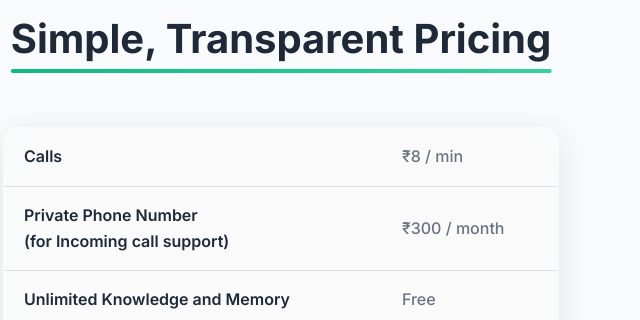
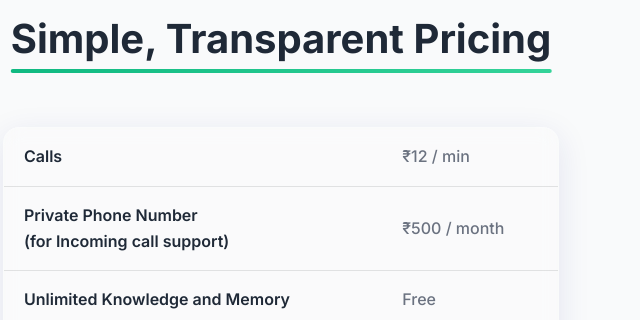
Before and after one commit to AshishGogna/phoneai-website, a website: page index.html in a window 1280 px wide. Shown: the part 2320-2640 px from the top of the page, 359-999 px from the left. Drawn offline with Linux system fonts and the light colour scheme.

Commit message:
pricing section

```diff
--- a/index.html
+++ b/index.html
@@ -226,11 +226,11 @@
                   <tbody>
                     <tr>
                       <th scope="row">Calls</th>
-                      <td>₹8 / min</td>
+                      <td>₹12 / min</td>
                     </tr>
                     <tr>
                       <th scope="row">Private Phone Number<br>(for Incoming call support)</th>
-                      <td>₹300 / month</td>
+                      <td>₹500 / month</td>
                     </tr>
                     <tr>
                       <th scope="row">Unlimited Knowledge and Memory</th>
```
